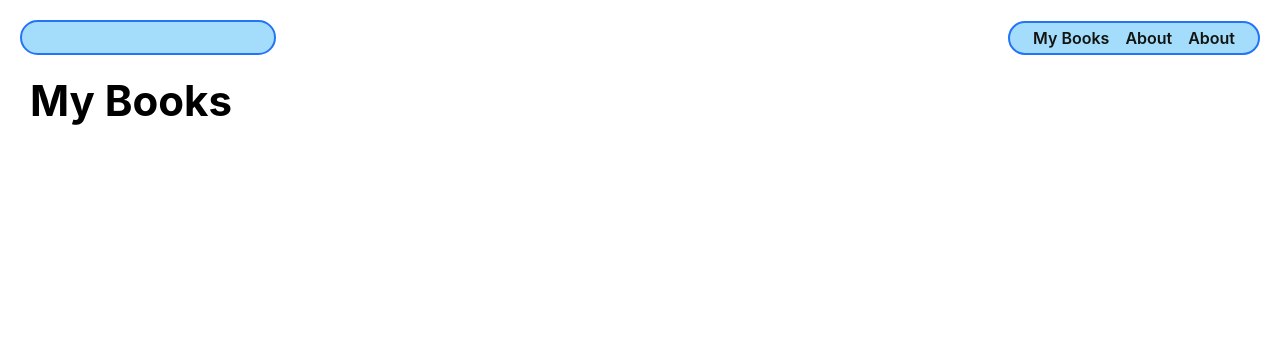
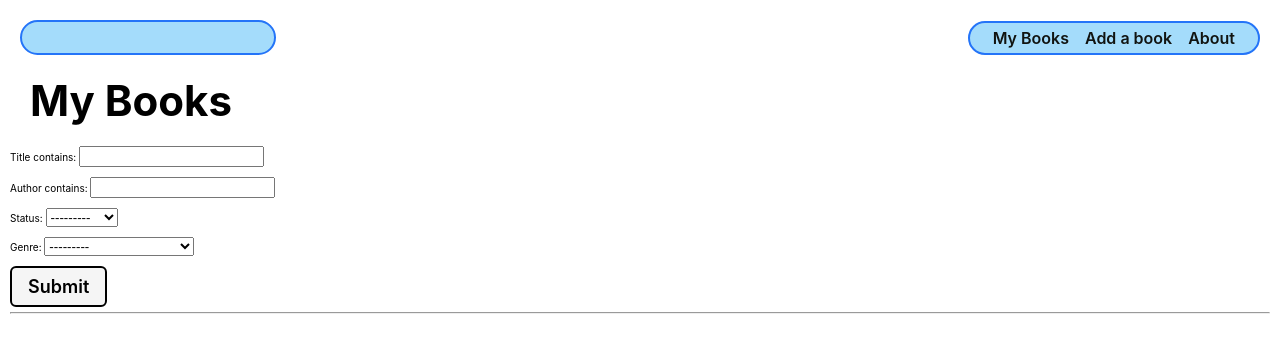
Before and after one commit to ashleylaisure/bookkeeprz-django-backend, a Django app: page /books/ in a window 1280 px wide. Shown: the top 353 px of the page. Run offline with Django 5.2, Linux system fonts and the light colour scheme; data that the repository does not hold is empty.

Commit message:
full crud on book complete

```diff
--- a/bookkeeprz/settings.py
+++ b/bookkeeprz/settings.py
@@ -38,6 +38,7 @@ INSTALLED_APPS = [
     'django.contrib.sessions',
     'django.contrib.messages',
     'django.contrib.staticfiles',
+    'django_filters',
 ]
 
 MIDDLEWARE = [
--- /dev/null
+++ b/main_app/filters.py
@@ -0,0 +1,12 @@
+import django_filters
+from .models import Book
+
+class BookFilter(django_filters.FilterSet):
+    class Meta:
+        model = Book
+        fields = {
+            'title' : ['icontains'],
+            'author' : ['icontains'],
+            'status' : ['exact'],
+            'genre' : ['exact'],
+        }
--- /dev/null
+++ b/main_app/forms.py
@@ -0,0 +1,4 @@
+from django import forms
+
+# class BookTitleFilterForm(forms.Form):
+#     name = forms.CharField()
--- a/main_app/models.py
+++ b/main_app/models.py
@@ -1,4 +1,5 @@
 from django.db import models
+from django.urls import reverse
 
 STATUS_CHOICES = (
     ('tbr' , 'TBR'),
@@ -56,3 +57,6 @@ class Book(models.Model):
 
     def __str__(self):
         return self.title
+
+    def get_absolute_url(self):
+        return reverse("book-detail", kwargs={"book_id": self.id})
--- a/main_app/templates/base.html
+++ b/main_app/templates/base.html
@@ -26,8 +26,8 @@
         <nav>
             <ul>
             <li><a href="{% url "book-index" %}">My Books</a></li>
+            <li><a href="{% url "book-create" %}">Add a book</a></li>
             <li><a href="{% url "about" %}">About</a></li>
-            <li><a href="/about">About</a></li>
             </ul>
         </nav>
 
--- a/main_app/templates/books/detail.html
+++ b/main_app/templates/books/detail.html
@@ -16,6 +16,11 @@
             <h2>{{book.author}}</h2>
             <p>{{book.status}}</p>
         </div>
+
+        <div class="book-actions">
+            <a href="{% url "book-update" book.id %}" class="btn warn">Edit</a>
+            <a href="{% url "book-delete" book.id %}" class="btn danger">Delete</a>
+        </div>
     </div>
 </div>
 
--- a/main_app/templates/books/index.html
+++ b/main_app/templates/books/index.html
@@ -10,6 +10,15 @@
     <div class="page-header">
         <h1>My Books</h1>
     </div>
+
+    <div>
+        <form action="{% url "book-index" %}" method="GET">
+            {{form.as_p}}
+            <input type="submit" value="Submit" class="btn success" name="" id="">
+        </form>
+    </div>
+
+    <hr>
 
     <div class="card-container">
         {% for book in books %}
--- a/main_app/urls.py
+++ b/main_app/urls.py
@@ -8,4 +8,7 @@ urlpatterns = [
     # Books
     path('books/', views.book_index, name="book-index"),
     path('books/<int:book_id>/', views.book_detail, name='book-detail'),
+    path('books/create/', views.BookCreate.as_view(), name="book-create"),
+    path('books/<int:pk>/update/', views.BookUpdate.as_view(), name='book-update'),
+    path('books/<int:pk>/delete/', views.BookDelete.as_view(), name='book-delete'),
 ]
--- a/main_app/views.py
+++ b/main_app/views.py
@@ -1,5 +1,8 @@
 from django.shortcuts import render
+from django.views.generic.edit import CreateView, UpdateView, DeleteView
 from .models import Book
+from .filters import BookFilter
+
 
 # Create your views here.
 def home(request):
@@ -8,10 +11,32 @@ def home(request):
 def about(request):
     return render(request, 'about.html')
 
+# --------------------------------  Books
+
 def book_index(request):
-    books = Book.objects.all()
-    return render(request, 'books/index.html', {'books' : books })
+    book_filter = BookFilter(request.GET, queryset=Book.objects.all())
+
+    context = {
+        'form' : book_filter.form,
+        'books' : book_filter.qs
+    }
+    return render(request, 'books/index.html', context )
 
 def book_detail(request, book_id):
     book = Book.objects.get(id=book_id)
     return render(request, 'books/detail.html', {'book' : book})
+
+class BookCreate(CreateView):
+    model = Book
+    fields = '__all__'
+    template_name = "books/book_form.html"
+
+class BookUpdate(UpdateView):
+    model = Book
+    fields = '__all__'
+    template_name = "books/book_form.html"
+
+class BookDelete(DeleteView):
+    model = Book
+    template_name = "books/book_confirm_delete.html"
+    success_url = '/books/'
```
Also changed, not shown: main_app/static/css/books/book-form.css (added, +39 -0 lines), main_app/templates/books/book_confirm_delete.html (added, +21 -0 lines), main_app/templates/books/book_form.html (added, +28 -0 lines).
